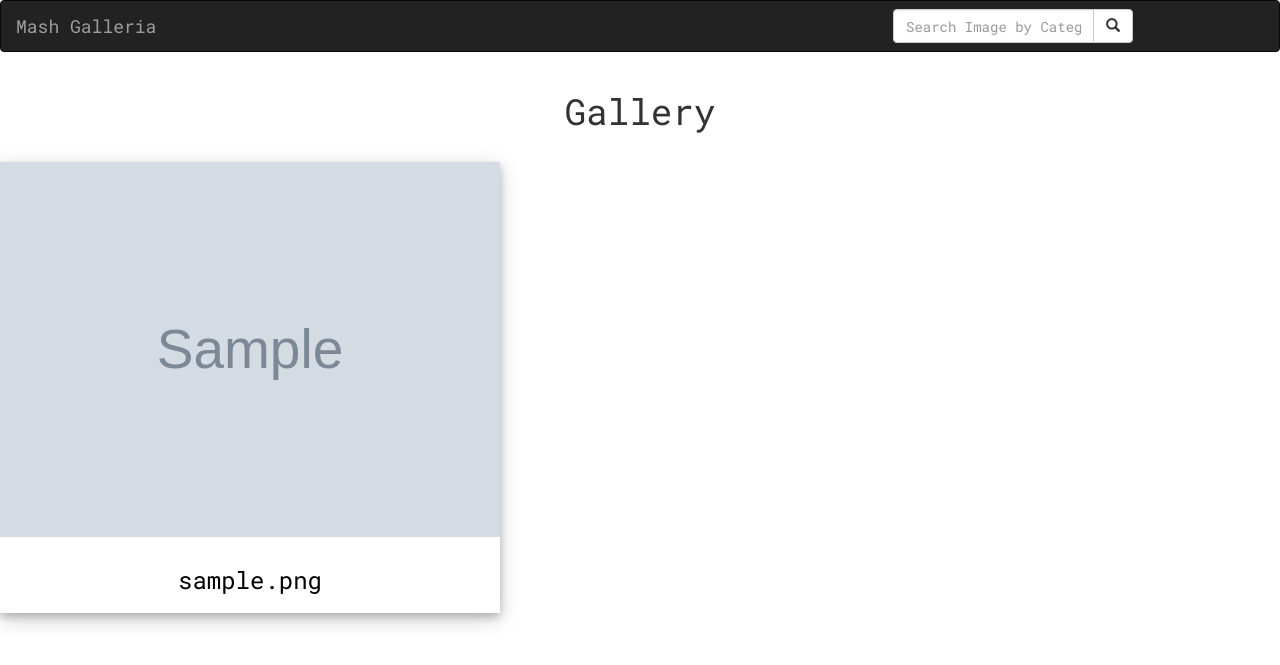
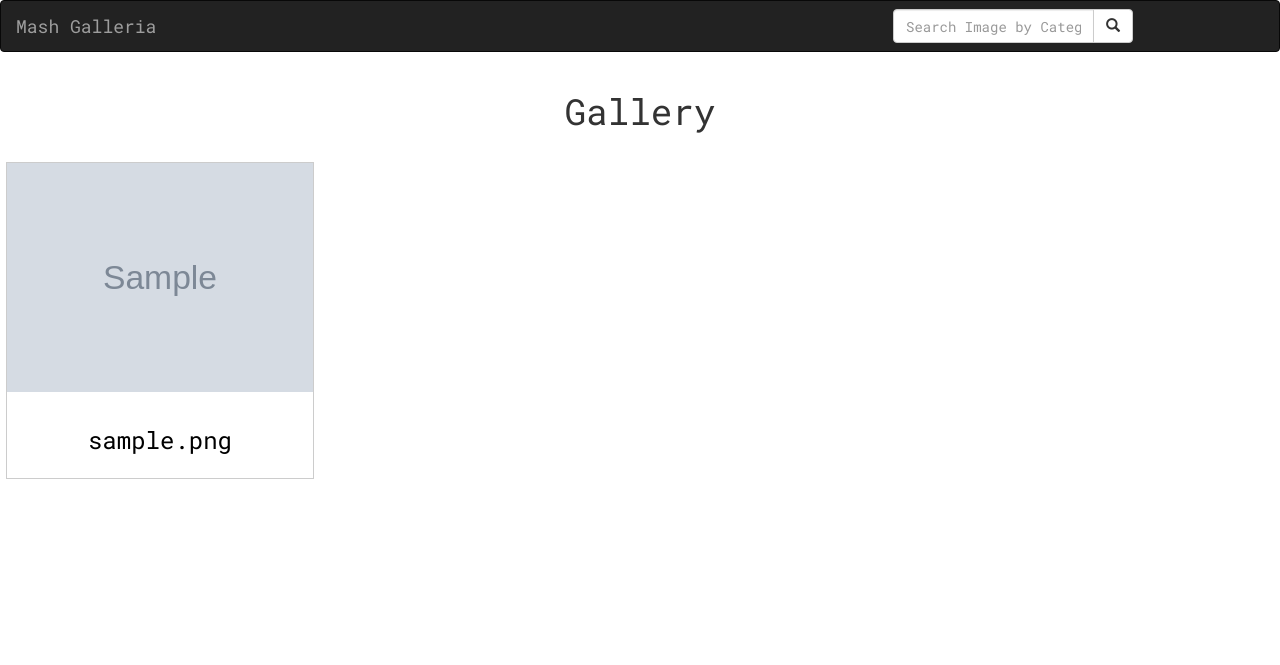
Before and after one commit to Mash14/personal-gallery, a Django app: page / in a window 1280 px wide. Shown: the top 665 px of the page. Run offline with Django 3.2, Linux system fonts and the light colour scheme; tables that the repository leaves empty hold one stand-in row (values such as "Sample post"); grey boxes marked "Sample" are stand-in pictures; some libraries are stand-ins or nearby versions.

Commit message:
Add styling to images

```diff
--- a/pics/templates/index.html
+++ b/pics/templates/index.html
@@ -5,18 +5,16 @@
 
     <h1 class="text-center">Gallery</h1>
 
-    <div class="row">
-        {% for image in images %}
-        <div class="col-xs-6 col-sm-6 col-md-6 col-lg-6">
-            <div class="view view-eighth">
-                <div class="polaroid">
-                    <a href="{% url 'singleImage' image.id %}"><img src="{{image.image.url}}" class=" img img-responsive" alt="Image" width="500px" height="500px"></a>
-                    <div class="mask">
+    {% for image in images %}
+
+            <div class="responsive">
+                <div class="gallery">
+                    <a href="{% url 'singleImage' image.id %}"><img src="{{image.image.url}}"  alt="Image" width="600" height="400"></a>
+                    <div class="desc">
                         <h3 class="text-center"><a href="{% url 'singleImage' image.id %}"> {{ image.image_name }} </a></h3>
                     </div>
                 </div>
             </div>
-        </div>
+
         {% endfor %}
-    </div>
 {% endblock %}
--- a/static/css/index.css
+++ b/static/css/index.css
@@ -32,3 +32,44 @@ img:hover {
     text-align: center;
     padding: 10px 20px;
 }
+
+.gallery {
+    border: 1px solid #ccc;
+}
+
+.gallery:hover {
+    border: 1px solid #777;
+}
+
+.gallery img {
+    width: 100%;
+    height: auto;
+}
+
+.desc {
+    padding: 15px;
+    text-align: center;
+}
+
+* {
+    box-sizing: border-box;
+}
+
+.responsive {
+    padding: 0 6px;
+    float: left;
+    width: 24.99999%;
+}
+
+@media only screen and (max-width: 700px) {
+    .responsive {
+      width: 49.99999%;
+      margin: 6px 0;
+    }
+}
+
+  @media only screen and (max-width: 500px) {
+    .responsive {
+      width: 100%;
+    }
+}
```
Also changed, not shown: pics/templates/search.html (+8 -8 lines).
